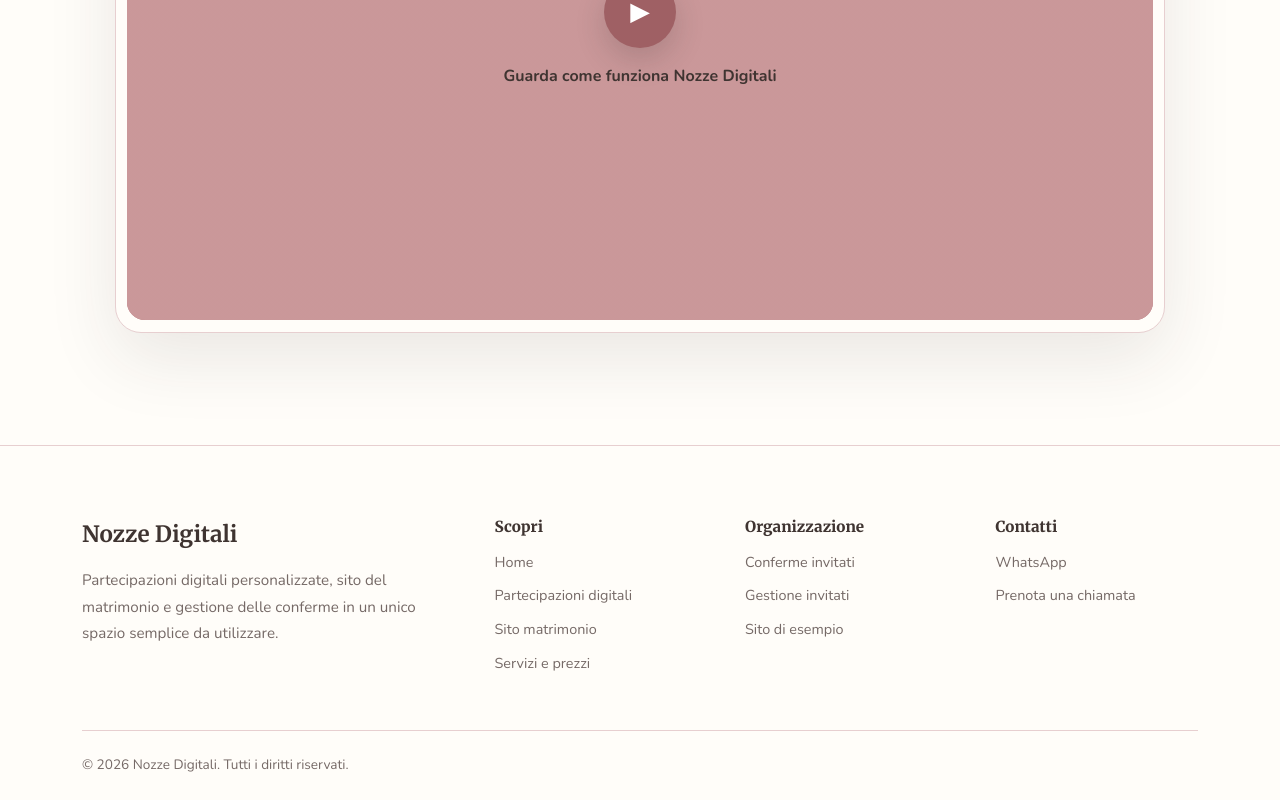
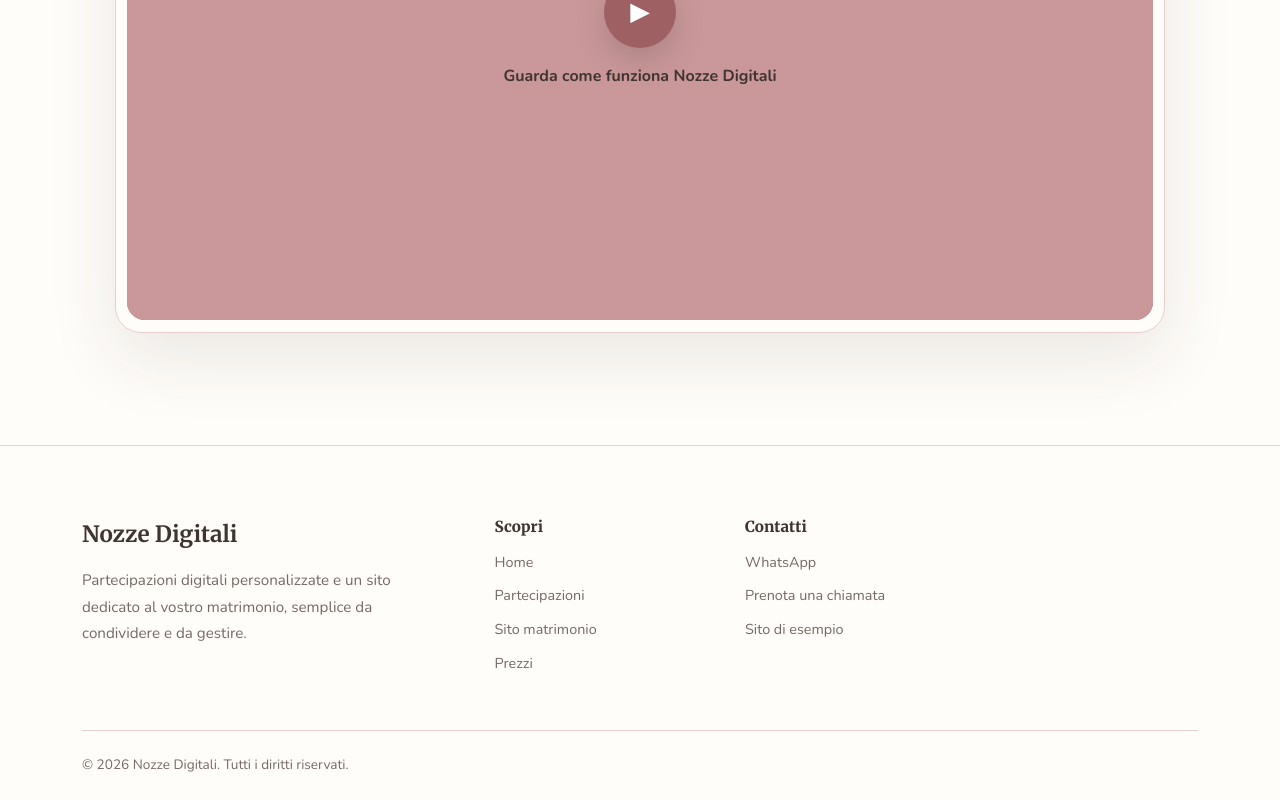
Before and after one commit to simonedantevisconti/nozze-digitali, a React (Vite) app: page / in a window 1280 px wide. Shown: the part 1499-2299 px from the top of the page. Built offline with nearby package versions, Linux system fonts and the light colour scheme.

Commit message:
Simplify footer navigation

```diff
--- a/src/components/Footer.jsx
+++ b/src/components/Footer.jsx
@@ -17,8 +17,8 @@ const Footer = () => {
             </Link>
 
             <p className="footer-description">
-              Partecipazioni digitali personalizzate, sito del matrimonio e
-              gestione delle conferme in un unico spazio semplice da utilizzare.
+              Partecipazioni digitali personalizzate e un sito dedicato al
+              vostro matrimonio, semplice da condividere e da gestire.
             </p>
           </div>
 
@@ -27,30 +27,9 @@ const Footer = () => {
 
             <nav aria-label="Pagine principali">
               <Link to="/">Home</Link>
-
-              <Link to="/partecipazioni-digitali">Partecipazioni digitali</Link>
-
+              <Link to="/partecipazioni-digitali">Partecipazioni</Link>
               <Link to="/sito-matrimonio">Sito matrimonio</Link>
-
-              <Link to="/servizi-prezzi">Servizi e prezzi</Link>
-            </nav>
-          </div>
-
-          <div className="footer-column">
-            <h2>Organizzazione</h2>
-
-            <nav aria-label="Gestione matrimonio">
-              <Link to="/rsvp-matrimonio">Conferme invitati</Link>
-
-              <Link to="/gestione-invitati-matrimonio">Gestione invitati</Link>
-
-              <a
-                href="https://martaesimone.fun/#/"
-                target="_blank"
-                rel="noopener noreferrer"
-              >
-                Sito di esempio
-              </a>
+              <Link to="/servizi-prezzi">Prezzi</Link>
             </nav>
           </div>
 
@@ -69,6 +48,14 @@ const Footer = () => {
               >
                 Prenota una chiamata
               </a>
+
+              <a
+                href="https://martaesimone.fun/#/"
+                target="_blank"
+                rel="noopener noreferrer"
+              >
+                Sito di esempio
+              </a>
             </nav>
           </div>
         </div>
```
